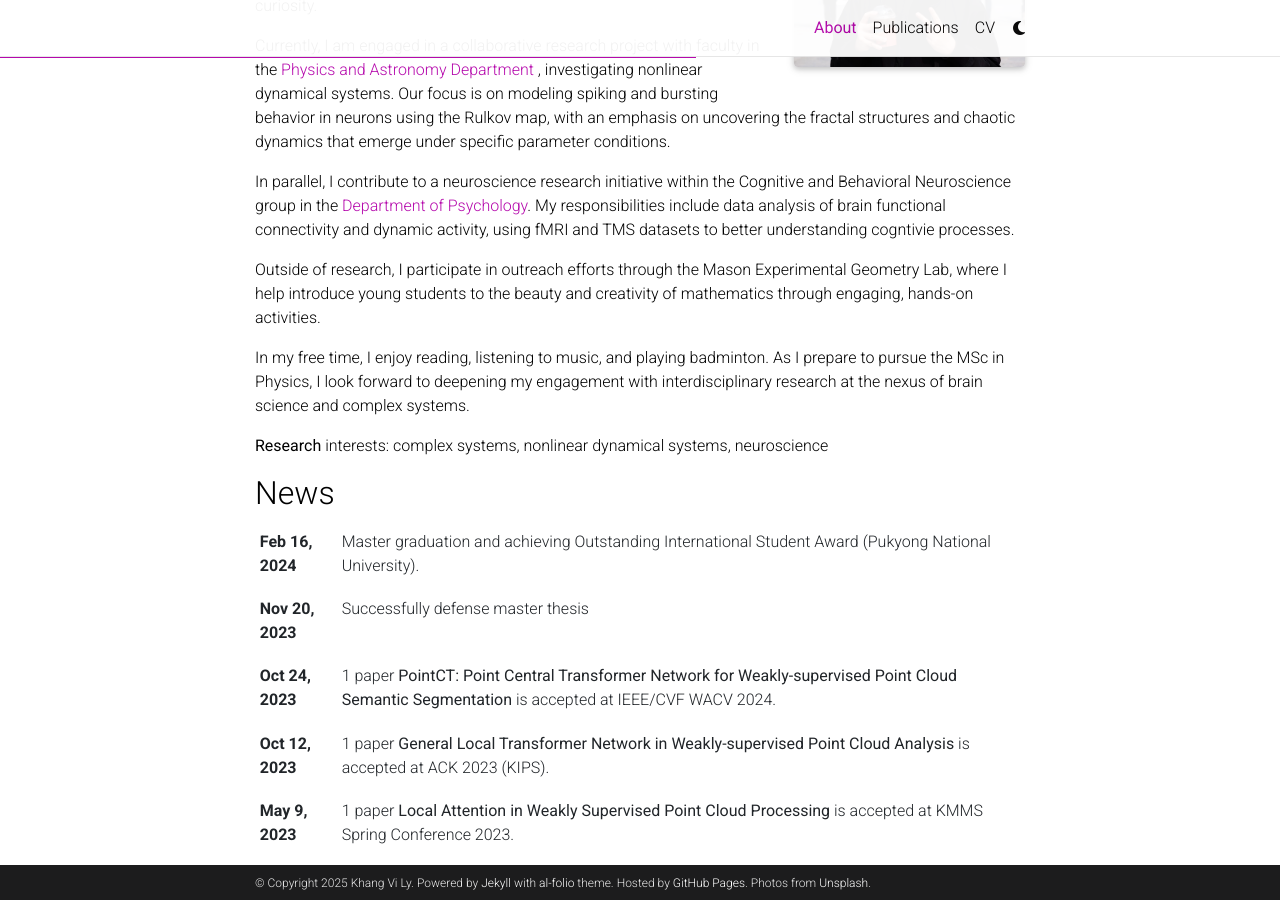
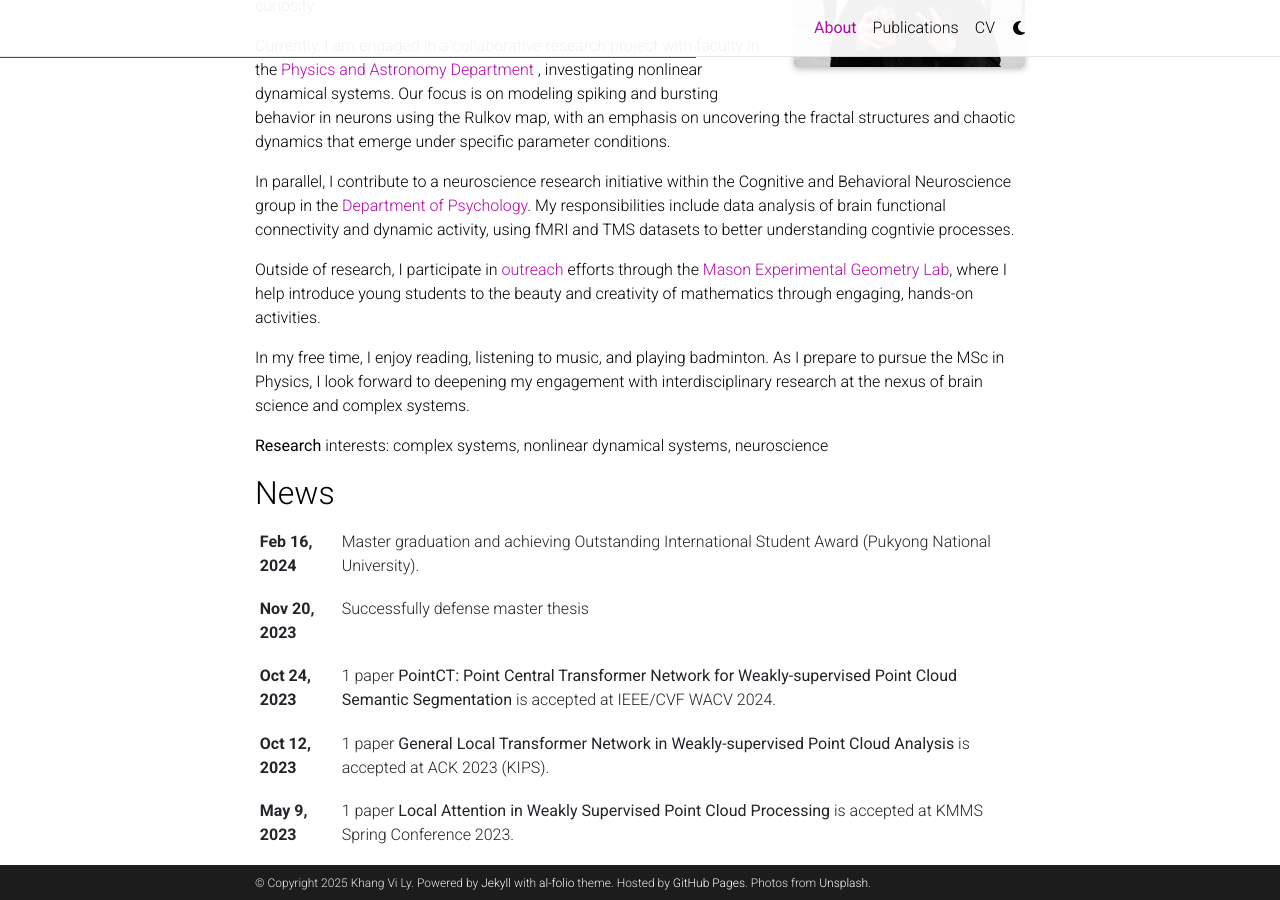
Before and after one commit to lvkhang123/lvkhang123.github.io, a Jekyll site: the page built from _pages/about.md, in a window 1280 px wide and 900 px high, scrolled down 391 px. Built offline with Jekyll 4.4.1, drawn with Linux system fonts in a browser that asks for light colours; full-size pictures stand in for the smaller copies a plugin makes; comment, search, counter and statistics services are not loaded; a style sheet for code colours, icons or effects is not loaded; some of the changed lines change nothing that is shown.

Commit message:
MEGL update

```diff
--- a/_pages/about.md
+++ b/_pages/about.md
@@ -24,7 +24,7 @@ Currently, I am engaged in a collaborative research project with faculty in the
 
 In parallel, I contribute to a neuroscience research initiative within the Cognitive and Behavioral Neuroscience group in the <a href='https://psychology.gmu.edu/'>Department of Psychology</a>. My responsibilities include data analysis of brain functional connectivity and dynamic activity, using fMRI and TMS datasets to better understanding cogntivie processes.
 
-Outside of research, I participate in outreach efforts through the Mason Experimental Geometry Lab, where I help introduce young students to the beauty and creativity of mathematics through engaging, hands-on activities.
+Outside of research, I participate in <a href='https://megl.science.gmu.edu/outreach/'>outreach</a> efforts through the <a href='https://megl.science.gmu.edu/outreach/'>Mason Experimental Geometry Lab</a>, where I help introduce young students to the beauty and creativity of mathematics through engaging, hands-on activities.
 
 In my free time, I enjoy reading, listening to music, and playing badminton. As I prepare to pursue the MSc in Physics, I look forward to deepening my engagement with interdisciplinary research at the nexus of brain science and complex systems.
 
```
